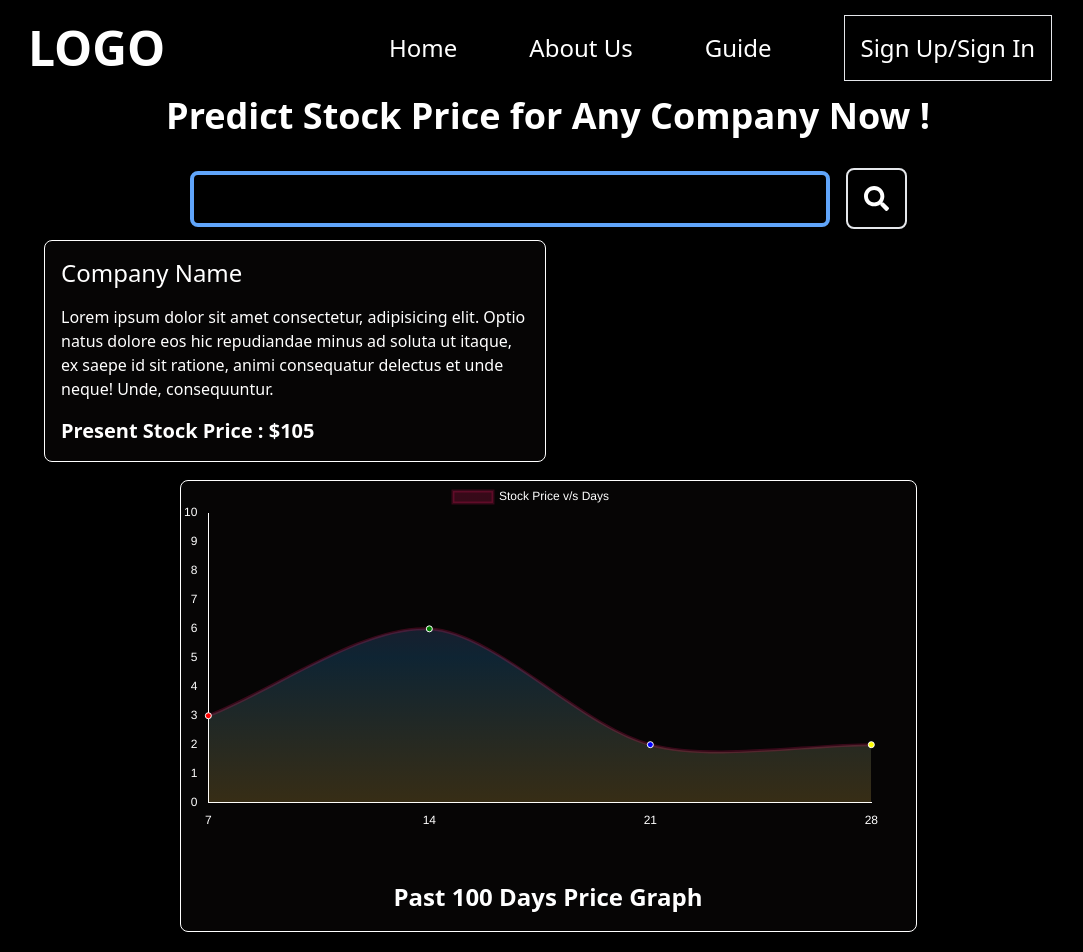
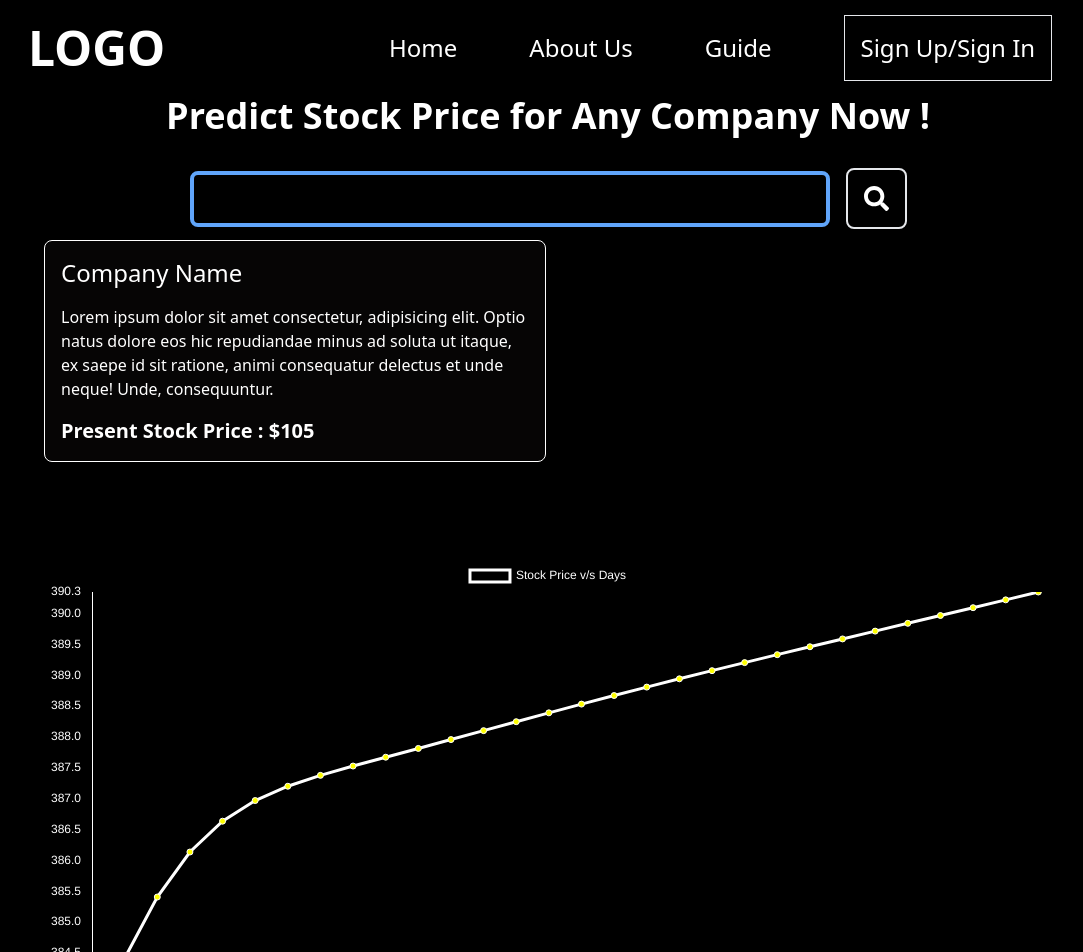
Before and after one commit to soumyarajbag/Default, a React (Create React App) app: page /main in a window 1280 px wide. Shown: the top 952 px of the page, without its empty margins (92-1175 px from the left). Built offline with nearby package versions, Linux system fonts and the light colour scheme.

Commit message:
third-commit

```diff
--- a/src/components/Chart.jsx
+++ b/src/components/Chart.jsx
@@ -1,5 +1,6 @@
 import React from "react";
 import { Line } from "react-chartjs-2";
+import { days, predicted_prices } from "../data/data2";
 import {
   Chart as ChartJS,
   LineElement,
@@ -27,52 +28,48 @@ ChartJS.defaults.scales.category.zeroLineColor = "#fff";
 
 const Chart = () => {
   const data = {
-    labels: [7, 14, 21, 28],
+    labels: days,
     datasets: [
       {
         label: "Stock Price v/s Days",
-        data: [3, 6, 2, 2],
-        backgroundColor: (context) => {
-          const bgColor = [
-            "rgba(255 , 26 , 104 , 0.2)",
-            "rgba(54 , 162 , 235 , 0.2)",
-            "rgba(255 , 206 , 86 , 0.2 )",
-            "rgba(75 , 192 , 192 , 0.2 )",
-            "rgba(153 , 102 , 255 ,0.2)",
-            "rgba(255 , 159 , 64 , 0.2 )",
-            "rgba(0,0,0,0.2)",
-          ];
-          if (!context.chart.chartArea) {
-            return;
-          }
-          console.log(context.chart.chartArea);
-          const {
-            ctx,
-            data,
-            chartArea: { top, bottom },
-          } = context.chart;
-          const gradientBg = ctx.createLinearGradient(0, top, 0, bottom);
+        data: predicted_prices,
+        // backgroundColor: (context) => {
+        //   // const bgColor = [
+        //   //   "rgba(255 , 26 , 104 , 0.2)",
+        //   //   "rgba(54 , 162 , 235 , 0.2)",
+        //   //   "rgba(255 , 206 , 86 , 0.2 )",
+        //   //   "rgba(75 , 192 , 192 , 0.2 )",
+        //   //   "rgba(153 , 102 , 255 ,0.2)",
+        //   //   "rgba(255 , 159 , 64 , 0.2 )",
+        //   //   "rgba(0,0,0,0.2)",
+        //   // ];
 
-          gradientBg.addColorStop(0, bgColor[0]);
-          gradientBg.addColorStop(0.5, bgColor[1]);
-          gradientBg.addColorStop(1, bgColor[2]);
-          return gradientBg;
-        },
+        //   if (!context.chart.chartArea) {
+        //     return;
+        //   }
+        //   console.log(context.chart.chartArea);
+        //   const {
+        //     ctx,
+        //     data,
+        //     chartArea: { top, bottom },
+        //   } = context.chart;
+        //   const gradientBg = ctx.createLinearGradient(0, top, 0, bottom);
+
+        //   gradientBg.addColorStop(0, bgColor[0]);
+        //   gradientBg.addColorStop(0.5, bgColor[1]);
+        //   gradientBg.addColorStop(1, bgColor[2]);
+        //   return gradientBg;
+        // },
         borderColor: [
-          "rgba(255 , 26 , 104 , 0.2)",
-          "rgba(54 , 162 , 235 , 0.2)",
-          "rgba(255 , 206 , 86 , 0.2 )",
-          "rgba(75 , 192 , 192 , 0.2 )",
-          "rgba(153 , 102 , 255 ,0.2)",
-          "rgba(255 , 159 , 64 , 0.2 )",
-          "rgba(0,0,0,0.2)",
+          "#fff",
+
         ],
         pointBorderColor: "white",
-        tension: 0.3,
+        tension: 0,
         fill: true,
         pointHoverRadius: 7.5,
 
-        pointBackgroundColor: ["red", "green", "blue", "yellow", "purple"],
+        pointBackgroundColor: "yellow",
       },
     ],
   };
@@ -96,9 +93,12 @@ const Chart = () => {
         },
       },
       y: {
-        max: 10,
-        min: 0,
+        ticks: {
+          maxTicksLimit: 100,
 
+        },
+        max: Math.max(...predicted_prices),
+        min: Math.min(...predicted_prices),
         grid: {
           display: false,
           color: "rgba(0,255,0,0.9)",
@@ -109,7 +109,7 @@ const Chart = () => {
     },
   };
   return (
-    <div className="min-[280px]:h-[150px] min-[280px]:w-[250px] min-[360px]:h-[250px]  min-[360px]:w-[350px] min-[390px]:w-[370px] md:h-[400px] md:w-[700px]">
+    <div className="min-[280px]:h-[150px] min-[280px]:w-[250px] min-[360px]:h-[250px]  min-[360px]:w-[350px] min-[390px]:w-[370px] md:h-[1000px] md:w-[1000px]">
       <Line data={data} options={options}></Line>
     </div>
   );
--- a/src/components/Main.jsx
+++ b/src/components/Main.jsx
@@ -4,10 +4,12 @@ import { FaSearch } from "react-icons/fa";
 import Chart from './Chart';
 import Sign from "./Sign";
 import SignState from "../contexts/SignState";
+import SignContext from "../contexts/SignContext";
 
 const Main = () => {
-  const s = useContext(SignState) ;
-
+  const s = useContext(SignContext) ;
+   const modal = s.modal ;
+   const setModal = s.setModal ;
   return (
     <>
       <div>
@@ -44,15 +46,9 @@ const Main = () => {
 
         </div>
 
-        <div className="flex flex-col items-center   2xl:flex-row absolute min-[360px]:top-[70vh] min-[280px]:top-[85vh] min-[390px]:top-[65vh] lg:top-[95vh] xl:top-[60vh] md:space-y-10 2xl:space-y-0 2xl:space-x-10">
-        <div className=" border-white box-content sm:h-[367px] sm:w-[735px] md:h-[450px] text-white border rounded-lg z-10  hover:scale-105 duration-100 bg-[rgba(22,21,21,0.28)]">
-        <Chart />
-        <h1 className="text-center text-normal md:text-2xl mb-4 font-bold">Past 100 Days Price Graph </h1>
-        </div>
-        <div className=" border-white box-content sm:h-[367px] sm:w-[735px] md:h-[450px] text-white border rounded-lg z-10 hover:scale-105 duration-100 bg-[rgba(22,21,21,0.28)]">
-        <Chart />
-        <h1 className="text-center text-normal md:text-2xl mb-4 font-bold">Upcoming 30 Days Predicted Price Graph </h1>
-        </div>
+        <div className="absolute top-[70vh] w-[1000px] h-[1500px]">
+          <Chart />
+
         </div>
 
 
--- a/src/components/Sign.jsx
+++ b/src/components/Sign.jsx
@@ -6,7 +6,7 @@ const Sign = () => {
 
       return(
           <Signed.Container>
-              <Signed.SignUpContainer signinIn={signIn}>
+              <Signed.SignUpContainer signinin={signIn}>
                   <Signed.Form>
                       <Signed.Title>Create Account</Signed.Title>
                       <Signed.Input type='text' placeholder='Name' />
@@ -16,7 +16,7 @@ const Sign = () => {
                   </Signed.Form>
               </Signed.SignUpContainer>
 
-              <Signed.SignInContainer signinIn={signIn}>
+              <Signed.SignInContainer signinin={signIn}>
                    <Signed.Form>
                        <Signed.Title>Sign in</Signed.Title>
                        <Signed.Input type='email' placeholder='Email' />
@@ -26,10 +26,10 @@ const Sign = () => {
                    </Signed.Form>
               </Signed.SignInContainer>
 
-              <Signed.OverlayContainer signinIn={signIn}>
-                  <Signed.Overlay signinIn={signIn}>
+              <Signed.OverlayContainer signinin={signIn}>
+                  <Signed.Overlay signinin={signIn}>
 
-                  <Signed.LeftOverlayPanel signinIn={signIn}>
+                  <Signed.LeftOverlayPanel signinin={signIn}>
                       <Signed.Title>Welcome Back!</Signed.Title>
                       <Signed.Paragraph>
                           To keep connected with us please login with your personal info
@@ -39,7 +39,7 @@ const Sign = () => {
                       </Signed.GhostButton>
                       </Signed.LeftOverlayPanel>
 
-                      <Signed.RightOverlayPanel signinIn={signIn}>
+                      <Signed.RightOverlayPanel signinin={signIn}>
                         <Signed.Title>Hello, Friend!</Signed.Title>
                         <Signed.Paragraph>
                             Enter Your personal details and start journey with us
--- a/src/components/Signed.jsx
+++ b/src/components/Signed.jsx
@@ -20,7 +20,7 @@ export const SignUpContainer = styled.div`
  width: 50%;
  opacity: 0;
  z-index: 1;
- ${props => props.signinIn !== true ? `
+ ${props => props.signinin !== true ? `
    transform: translateX(100%);
    opacity: 1;
    z-index: 5;
@@ -37,7 +37,7 @@ transition: all 0.6s ease-in-out;
 left: 0;
 width: 50%;
 z-index: 2;
-${props => (props.signinIn !== true ? `transform: translateX(100%);` : null)}
+${props => (props.signinin !== true ? `transform: translateX(100%);` : null)}
 `;
 
 export const Form = styled.form`
@@ -104,7 +104,7 @@ overflow: hidden;
 transition: transform 0.6s ease-in-out;
 z-index: 100;
 ${props =>
- props.signinIn !== true ? `transform: translateX(-100%);` : null}
+ props.signinin !== true ? `transform: translateX(-100%);` : null}
 `;
 
 export const Overlay = styled.div`
@@ -121,7 +121,7 @@ height: 100%;
 width: 200%;
 transform: translateX(0);
 transition: transform 0.6s ease-in-out;
-${props => (props.signinIn !== true ? `transform: translateX(50%);` : null)}
+${props => (props.signinin !== true ? `transform: translateX(50%);` : null)}
 `;
 
 export const OverlayPanel = styled.div`
@@ -141,13 +141,13 @@ export const OverlayPanel = styled.div`
 
 export const LeftOverlayPanel = styled(OverlayPanel)`
   transform: translateX(-20%);
-  ${props => props.signinIn !== true ? `transform: translateX(0);` : null}
+  ${props => props.signinin !== true ? `transform: translateX(0);` : null}
 `;
 
 export const RightOverlayPanel = styled(OverlayPanel)`
     right: 0;
     transform: translateX(0);
-    ${props => props.signinIn !== true ? `transform: translateX(20%);` : null}
+    ${props => props.signinin !== true ? `transform: translateX(20%);` : null}
 `;
 
 export const Paragraph = styled.p`
--- a/src/components/Team.jsx
+++ b/src/components/Team.jsx
@@ -12,7 +12,7 @@ const Team = () => {
         {
             team.map(( member)=>{
                 return(
-                    <TeamCard id={member.id} name={member.name} photo={member.photo} role={member.role} />
+                    <TeamCard key={member.id} name={member.name} photo={member.photo} role={member.role} />
                 )
             })
          }
--- a/src/components/Video.jsx
+++ b/src/components/Video.jsx
@@ -1,8 +1,12 @@
-import React from 'react'
+import React, { useContext } from 'react'
 import { Link } from 'react-router-dom'
 import BgVideo from '../assets/bgvid.mp4'
 import Sign from './Sign'
+import SignContext from '../contexts/SignContext'
 const Video = () => {
+  const s = useContext(SignContext) ;
+   const modal = s.modal ;
+   const setModal = s.setModal ;
   return (
     <div className='absolute top-0 w-[100%] h-[100vh]'>
       <video src={BgVideo} autoPlay muted loop className='w-[100%] h-[100%] object-cover z-[-1]' />
@@ -11,8 +15,8 @@ const Video = () => {
         <Link to='/main'><button className='text-white text-2xl p-4 border my-4 font-bold rounded-md hover:bg-white hover:text-black hover:bg-opacity-50'>Get Started</button></Link>
 
      </div>
+     { modal===true?<Sign /> : null  }
 
-     <Sign />
     </div>
   )
 }
--- a/src/contexts/SignContext.jsx
+++ b/src/contexts/SignContext.jsx
@@ -1,5 +1,5 @@
 import  { createContext } from 'react'
 
-const SignContext = createContext(null) ;
+const SignContext = createContext() ;
 
 export default SignContext
--- /dev/null
+++ b/src/data/data2.jsx
@@ -0,0 +1,65 @@
+
+export const  predicted_prices= [
+        383.226806640625,
+        384.41497802734375,
+        385.4070739746094,
+        386.1363830566406,
+        386.6357421875,
+        386.9700012207031,
+        387.2016296386719,
+        387.37786865234375,
+        387.5291442871094,
+        387.6720886230469,
+        387.81427001953125,
+        387.9579162597656,
+        388.1026916503906,
+        388.2474060058594,
+        388.39093017578125,
+        388.53240966796875,
+        388.67144775390625,
+        388.8079528808594,
+        388.9421081542969,
+        389.07415771484375,
+        389.2044677734375,
+        389.3333740234375,
+        389.4612121582031,
+        389.5882873535156,
+        389.7148742675781,
+        389.84124755859375,
+        389.9676208496094,
+        390.09417724609375,
+        390.2210998535156,
+        390.3485412597656
+      ];
+     export const days= [
+        1,
+        2,
+        3,
+        4,
+        5,
+        6,
+        7,
+        8,
+        9,
+        10,
+        11,
+        12,
+        13,
+        14,
+        15,
+        16,
+        17,
+        18,
+        19,
+        20,
+        21,
+        22,
+        23,
+        24,
+        25,
+        26,
+        27,
+        28,
+        29,
+        30
+      ];
```
Also changed, not shown: src/components/Navbar.jsx (+74 -30 lines).
